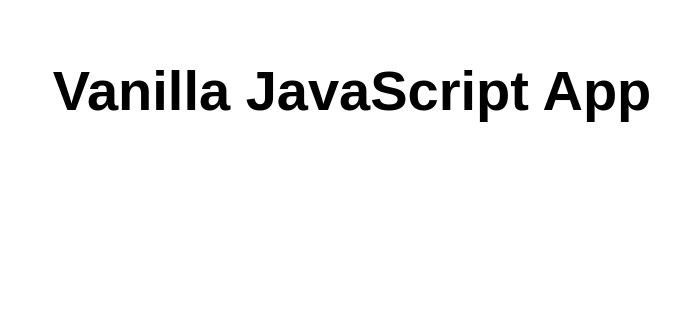
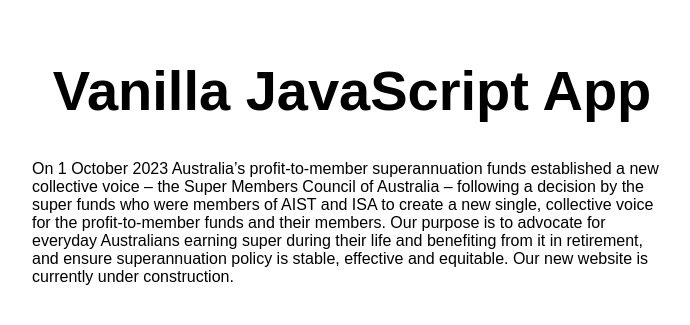
Before and after one commit to Vanls/Staticv1, a website: page src/index.html in a window 1280 px wide. Shown: the whole page, without its empty margins (288-978 px from the left). Drawn offline with Linux system fonts and the light colour scheme.

Commit message:
index.html

```diff
--- a/src/index.html
+++ b/src/index.html
@@ -5,12 +5,18 @@
   <meta charset="UTF-8">
   <meta name="viewport" content="width=device-width, initial-scale=1.0">
   <link rel="stylesheet" href="styles.css">
-  <title>Vanilla JavaScript App</title>
+  <title>Super Members Council website – under construction</title>
+
 </head>
 
 <body>
   <main>
     <h1>Vanilla JavaScript App</h1>
+    <p> On 1 October 2023 Australia’s profit-to-member superannuation funds established a new collective voice – the Super Members Council of Australia – following a decision by the super funds who were members of AIST and ISA to create a new single, collective voice for the profit-to-member funds and their members.
+
+Our purpose is to advocate for everyday Australians earning super during their life and benefiting from it in retirement, and ensure superannuation policy is stable, effective and equitable.
+
+Our new website is currently under construction.  </p>
   </main>
 </body>
 
```
